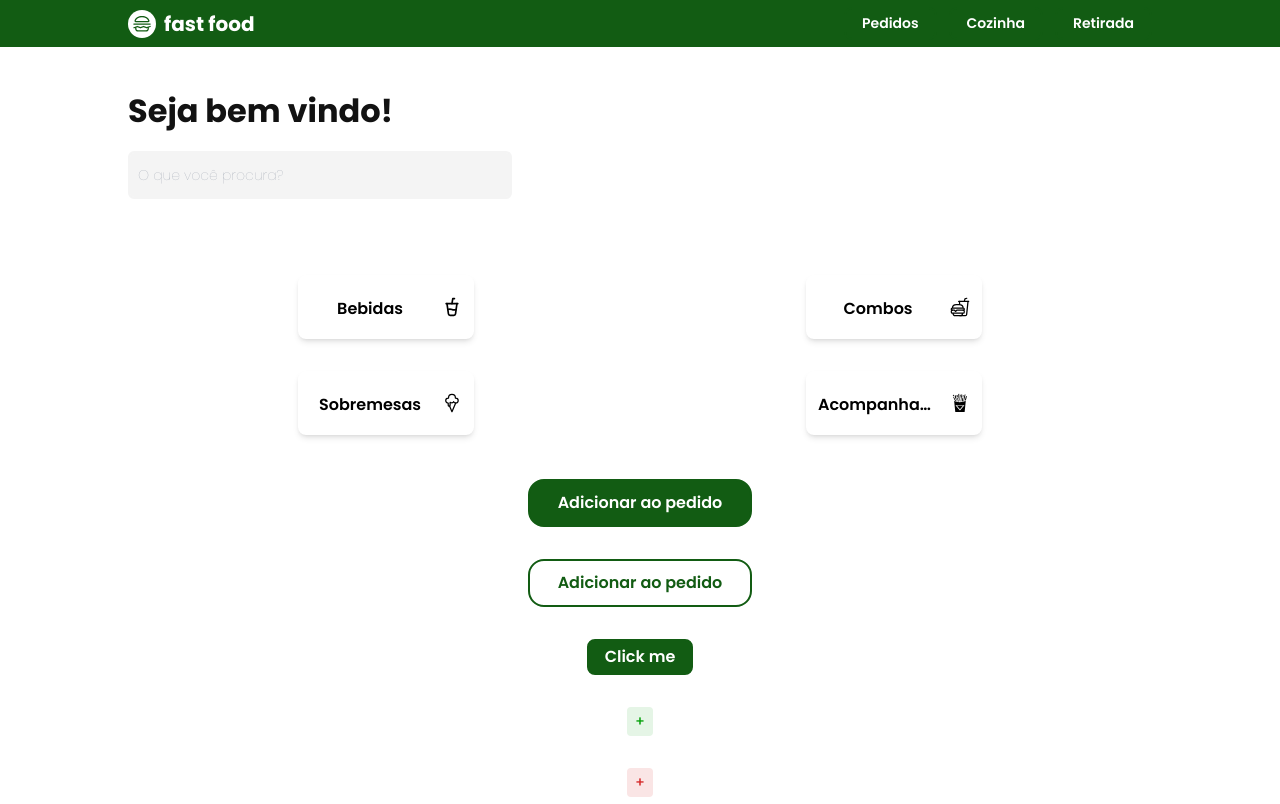
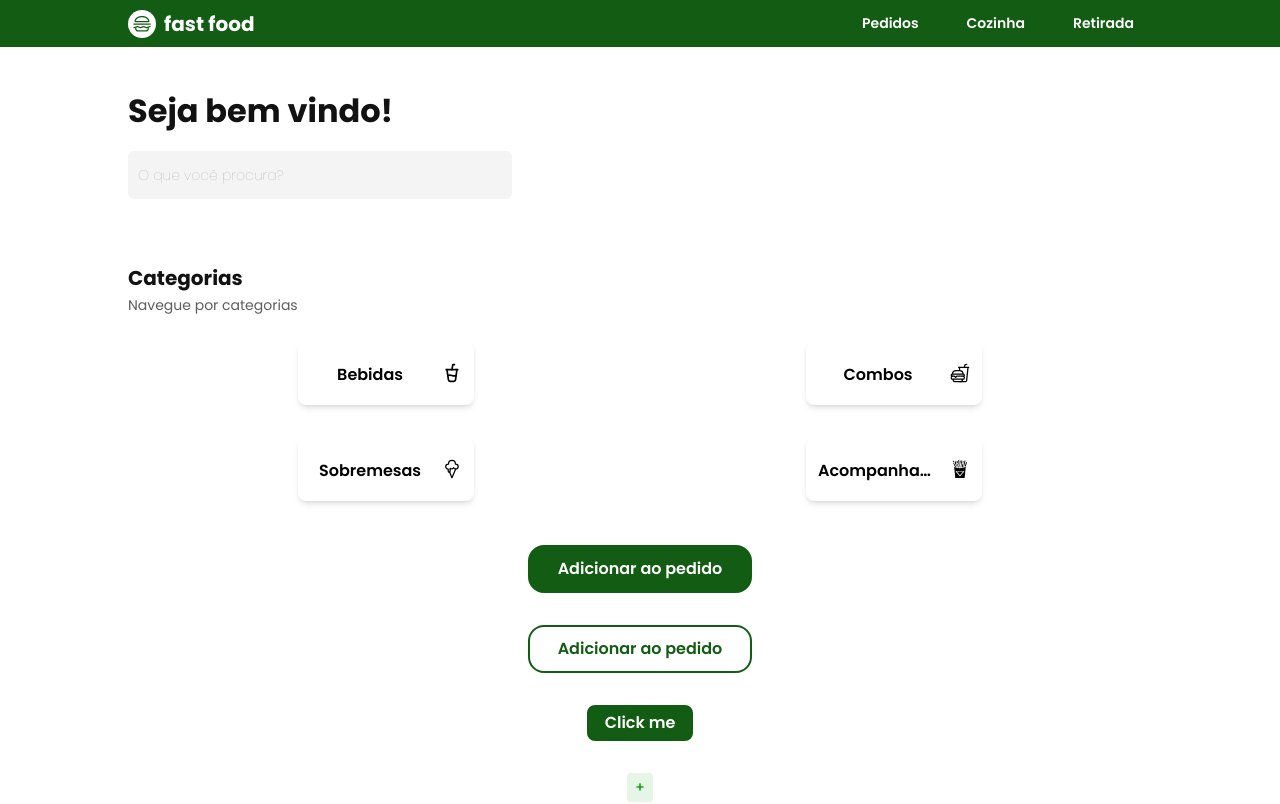
Before and after one commit to CToH10/devio-fullstack-frontend, a Next.js app: page / in a window 1280 px wide. Shown: the top 804 px of the page. Built offline with nearby package versions, Linux system fonts and the light colour scheme.

Commit message:
feat: add title and description on section

```diff
--- a/src/components/Categories/index.tsx
+++ b/src/components/Categories/index.tsx
@@ -3,6 +3,7 @@
 import { GiFrenchFries } from 'react-icons/gi';
 import { IoFastFoodOutline, IoIceCreamOutline } from 'react-icons/io5';
 import { LuCupSoda } from 'react-icons/lu';
+import { TitleDescriptionSection } from '../TitleDescSect';
 import { CategoryCard } from './CategoryCard';
 
 const categoriesList = [
@@ -58,8 +59,14 @@ const categoriesList = [
 
 export function Categories() {
   return (
-    <ul className="categoriesSection w-full max-w-full flex flex-row gap-7 overflow-auto scrollbar py-3 px-1 lg:grid grid-cols-2 grid-rows-2 lg:gap-0 lg:gap-y-8 lg:place-items-center">
-      {categoriesList.map(category => CategoryCard(category))}
-    </ul>
+    <section className="categoriesSection w-full">
+      <TitleDescriptionSection
+        title="Categorias"
+        description="Navegue por categorias"
+      />
+      <ul className="categoriesSection w-full max-w-full flex flex-row gap-7 overflow-auto scrollbar py-3 px-1 lg:grid grid-cols-2 grid-rows-2 lg:gap-0 lg:gap-y-8 lg:place-items-center mt-3">
+        {categoriesList.map(category => CategoryCard(category))}
+      </ul>
+    </section>
   );
 }
--- /dev/null
+++ b/src/components/TitleDescSect/index.tsx
@@ -0,0 +1,16 @@
+export function TitleDescriptionSection({
+  title,
+  description,
+}: {
+  title: string;
+  description: string;
+}) {
+  return (
+    <>
+      <h3 className="text-grey-1 font-bold text-size_6_20">{title}</h3>
+      <span className="text-grey-2 font-normal text-size_8_14">
+        {description}
+      </span>
+    </>
+  );
+}
```
